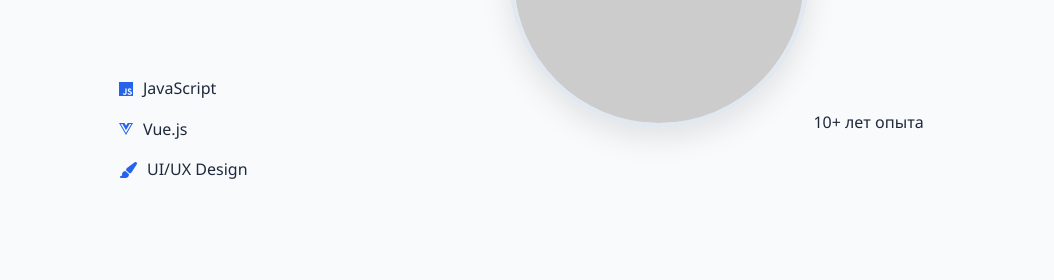
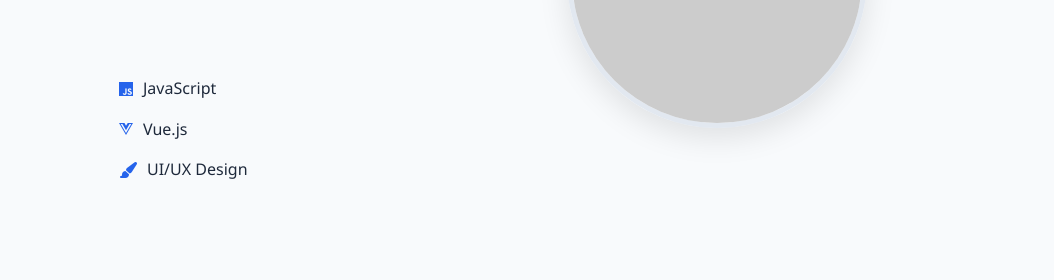
Before and after one commit to mscbuild/work, a plain HTML site: page index.html in a window 1280 px wide. Shown: the part 1001-1281 px from the top of the page, 226-1280 px from the left. Drawn offline with Linux system fonts and the light colour scheme; placeholder pictures from the web are drawn by us.

Commit message:
Update index.html

```diff
--- a/index.html
+++ b/index.html
@@ -601,7 +601,7 @@
                 </div>
                 <div class="about-image">
                     <img src="https://placehold.co/300x300/2563eb/ffffff?text=Alex+Johnson" alt="Alex Johnson" class="profile-img">
-                      <span class="text-primary font-semibold">10+ лет опыта</span>
+
                 </div>
             </div>
         </div>
```
